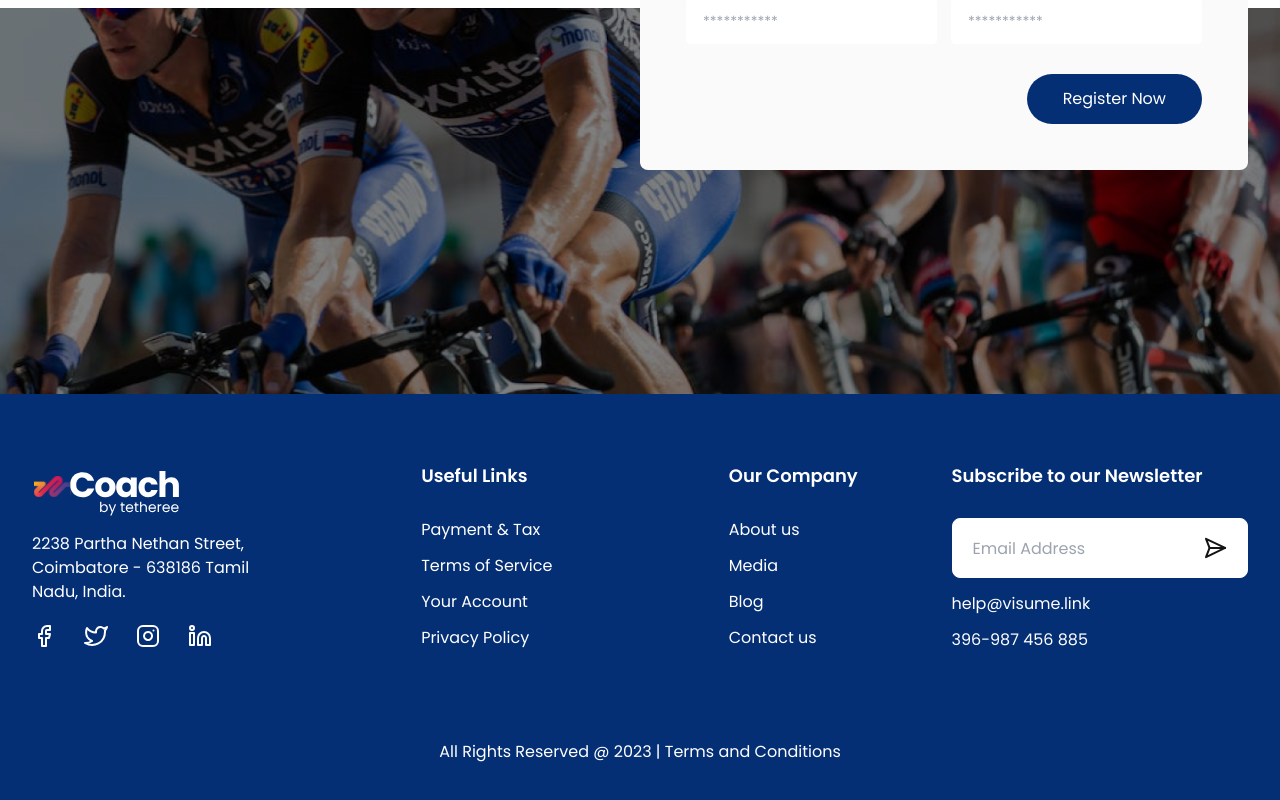
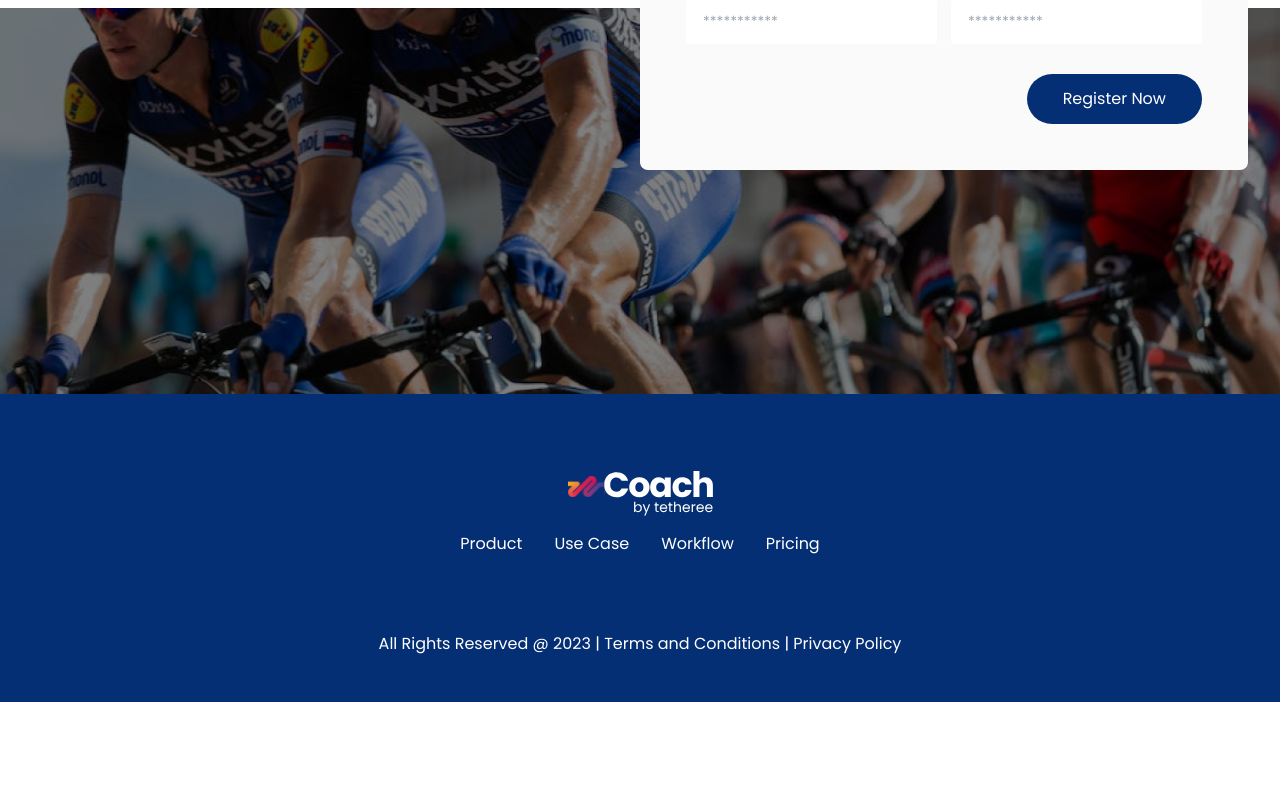
Before and after one commit to Mo-Qasim/coach.tetheree.beta, a Next.js app: page / in a window 1280 px wide. Shown: the part 5425-6225 px from the top of the page. After the commit the page ends 6127 px from the top, so only its background shows below. Built offline with nearby package versions, Linux system fonts and the light colour scheme.

Commit message:
footer changed

```diff
--- a/components/Footer/index.jsx
+++ b/components/Footer/index.jsx
@@ -63,79 +63,18 @@ const Index = ({ }) => {
             <footer className='bg-primary'>
                 <div className="container mx-auto px-20 md:px-24 lg:px-32">
                     <div className='pt-64'>
-                        <section className=' w-full grid grid-cols-2 lg:grid-cols-4 gap-10'>
-                            <div className='col-span-2 lg:col-span-1 mb-60 lg:mb-76'>
-                                <img className='mb-14' src="/assets/svg/logo-footer.svg" alt="" />
-                                <Paragraph className='w-full lg:w-3/4 text-white mb-20'>2238 Partha Nethan Street, Coimbatore - 638186 Tamil Nadu, India.</Paragraph>
-                                <div className='flex items-baseline gap-28'>
-                                    <svg className='cursor-pointer' width="24" height="24" viewBox="0 0 24 24" fill="none" xmlns="http://www.w3.org/2000/svg">
-                                        <path d="M18 2H15C13.6739 2 12.4021 2.52678 11.4645 3.46447C10.5268 4.40215 10 5.67392 10 7V10H7V14H10V22H14V14H17L18 10H14V7C14 6.73478 14.1054 6.48043 14.2929 6.29289C14.4804 6.10536 14.7348 6 15 6H18V2Z" stroke="white" stroke-width="2" stroke-linecap="round" stroke-linejoin="round" />
-                                    </svg>
-                                    <svg className='cursor-pointer' width="24" height="24" viewBox="0 0 24 24" fill="none" xmlns="http://www.w3.org/2000/svg">
-                                        <path d="M23 3.00005C22.0424 3.67552 20.9821 4.19216 19.86 4.53005C19.2577 3.83756 18.4573 3.34674 17.567 3.12397C16.6767 2.90121 15.7395 2.95724 14.8821 3.2845C14.0247 3.61176 13.2884 4.19445 12.773 4.95376C12.2575 5.71308 11.9877 6.61238 12 7.53005V8.53005C10.2426 8.57561 8.50127 8.18586 6.93101 7.39549C5.36074 6.60513 4.01032 5.43868 3 4.00005C3 4.00005 -1 13 8 17C5.94053 18.398 3.48716 19.099 1 19C10 24 21 19 21 7.50005C20.9991 7.2215 20.9723 6.94364 20.92 6.67005C21.9406 5.66354 22.6608 4.39276 23 3.00005V3.00005Z" stroke="white" stroke-width="2" stroke-linecap="round" stroke-linejoin="round" />
-                                    </svg>
-                                    <svg className='cursor-pointer' width="24" height="24" viewBox="0 0 24 24" fill="none" xmlns="http://www.w3.org/2000/svg">
-                                        <path d="M17 2H7C4.23858 2 2 4.23858 2 7V17C2 19.7614 4.23858 22 7 22H17C19.7614 22 22 19.7614 22 17V7C22 4.23858 19.7614 2 17 2Z" stroke="white" stroke-width="2" stroke-linecap="round" stroke-linejoin="round" />
-                                        <path d="M16 11.3701C16.1234 12.2023 15.9813 13.0523 15.5938 13.7991C15.2063 14.5459 14.5932 15.1515 13.8416 15.5297C13.0901 15.908 12.2385 16.0397 11.4078 15.906C10.5771 15.7723 9.80977 15.3801 9.21485 14.7852C8.61993 14.1903 8.22774 13.4229 8.09408 12.5923C7.96042 11.7616 8.09208 10.91 8.47034 10.1584C8.8486 9.40691 9.4542 8.7938 10.201 8.4063C10.9478 8.0188 11.7978 7.87665 12.63 8.00006C13.4789 8.12594 14.2649 8.52152 14.8717 9.12836C15.4785 9.73521 15.8741 10.5211 16 11.3701Z" stroke="white" stroke-width="2" stroke-linecap="round" stroke-linejoin="round" />
-                                        <path d="M17.5 6.5H17.51" stroke="white" stroke-width="2" stroke-linecap="round" stroke-linejoin="round" />
-                                    </svg>
-                                    <svg className='cursor-pointer' width="24" height="24" viewBox="0 0 24 24" fill="none" xmlns="http://www.w3.org/2000/svg">
-                                        <path d="M16 8C17.5913 8 19.1174 8.63214 20.2426 9.75736C21.3679 10.8826 22 12.4087 22 14V21H18V14C18 13.4696 17.7893 12.9609 17.4142 12.5858C17.0391 12.2107 16.5304 12 16 12C15.4696 12 14.9609 12.2107 14.5858 12.5858C14.2107 12.9609 14 13.4696 14 14V21H10V14C10 12.4087 10.6321 10.8826 11.7574 9.75736C12.8826 8.63214 14.4087 8 16 8V8Z" stroke="white" stroke-width="2" stroke-linecap="round" stroke-linejoin="round" />
-                                        <path d="M6 9H2V21H6V9Z" stroke="white" stroke-width="2" stroke-linecap="round" stroke-linejoin="round" />
-                                        <path d="M4 6C5.10457 6 6 5.10457 6 4C6 2.89543 5.10457 2 4 2C2.89543 2 2 2.89543 2 4C2 5.10457 2.89543 6 4 6Z" stroke="white" stroke-width="2" stroke-linecap="round" stroke-linejoin="round" />
-                                    </svg>
-
-                                </div>
-                            </div>
-                            <div className='col-span-1 lg:mx-auto mb-60 lg:mb-76'>
-                                <div className='inline-block'>
-                                    <H6 className='text-white font-semibold mb-18 lg:mb-24'>Useful Links</H6>
-                                    <ul>
-                                        {['Payment & Tax', 'Terms of Service', 'Your Account', 'Privacy Policy']?.map((item, _index) => (
-                                            <li key={_index} className='text-xs text-white font-normal transition-all cursor-pointer hover:underline hover:opacity-90 mb-12'>{item}</li>
-                                        ))}
-                                    </ul>
-                                </div>
-                            </div>
-                            <div className='col-span-1 lg:mx-auto mb-60 lg:mb-76'>
-                                <div className='inline-block'>
-                                    <H6 className='text-white font-semibold mb-18 lg:mb-24'>Our Company</H6>
-                                    <ul>
-                                        {['About us', 'Media', 'Blog', 'Contact us']?.map((item, _index) => (
-                                            <li key={_index} className='text-xs text-white font-normal transition-all cursor-pointer hover:underline hover:opacity-90 mb-12'>{item}</li>
-                                        ))}
-                                    </ul>
-                                </div>
-                            </div>
-                            <div className='col-span-2 lg:col-span-1 lg:ml-auto mb-44 lg:mb-76'>
-                                <div className='block'>
-                                    <H6 className='text-white font-semibold mb-18 lg:mb-24'>Subscribe to our Newsletter</H6>
-                                    <div className='relative w-full h-60 mb-14'>
-                                        <input className='w-full lg:w-full h-full focus:outline-none rounded-lg px-20' type="email" placeholder='Email Address' />
-                                        <svg className='absolute top-2/4 -translate-y-2/4 right-20' width="34" height="34" viewBox="0 0 34 34" fill="none" xmlns="http://www.w3.org/2000/svg">
-                                            <g clip-path="url(#clip0_1_549)">
-                                                <path d="M31.1127 16.9706H15.5564" stroke="#161313" stroke-width="2" stroke-linecap="round" stroke-linejoin="round" />
-                                                <path d="M31.1127 16.9705L12.0208 26.1629L15.5564 16.9705L12.0208 7.77812L31.1127 16.9705Z" stroke="#161313" stroke-width="2" stroke-linecap="round" stroke-linejoin="round" />
-                                            </g>
-                                            <defs>
-                                                <clipPath id="clip0_1_549">
-                                                    <rect width="24" height="24" fill="white" transform="translate(16.9706) rotate(45)" />
-                                                </clipPath>
-                                            </defs>
-                                        </svg>
-                                    </div>
-                                    <ul>
-                                        {['help@visume.link', '396-987 456 885']?.map((item, _index) => (
-                                            <li key={_index} className='text-xs text-white font-normal transition-all cursor-pointer hover:underline hover:opacity-90 mb-12'>{item}</li>
-                                        ))}
-                                    </ul>
-                                </div>
-                            </div>
+                        <section>
+                            <img className='mb-14 mx-auto' src="/assets/svg/logo-footer.svg" alt="" />
+                            <ul className='w-full flex flex-row items-center justify-center flex-wrap gap-16 md:gap-20 lg:gap-26 2xl:gap-32'>
+                                {['Product', 'Use Case', 'Workflow', 'Pricing']?.map((item, _index) => (
+                                    <li key={_index} className='text-xs text-white font-normal transition-all cursor-pointer hover:underline hover:opacity-90 mb-12'>{item}</li>
+                                ))}
+                            </ul>
+                            <Paragraph className='text-white font-normal text-center pb-26 lg:pb-46 mt-36 md:mt-64'>All Rights Reserved @ 2023 | <span className='transition-all cursor-pointer hover:underline hover:opacity-90'>Terms and Conditions</span> | <span className='transition-all cursor-pointer hover:underline hover:opacity-90'>Privacy Policy</span></Paragraph>
                         </section>
-                        <Paragraph className='text-white font-normal text-center pb-26 lg:pb-46'>All Rights Reserved @ 2023 | Terms and Conditions</Paragraph>
                     </div>
                 </div>
-            </footer>
+            </footer >
         </>
     )
 }
```
